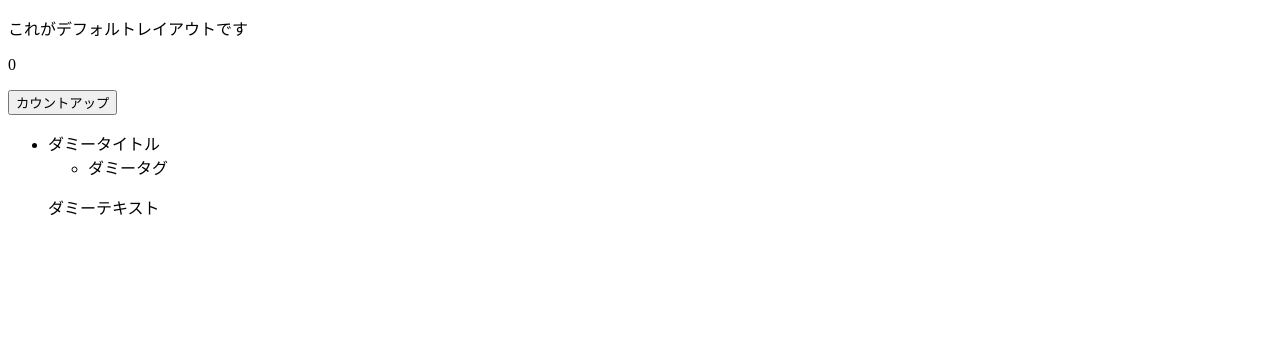
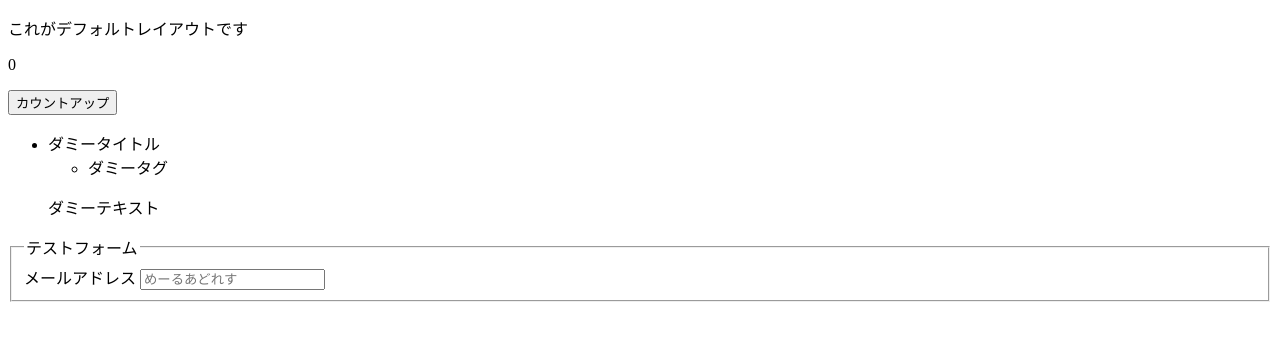
Before and after one commit to tmo-taka/vitest, a Nuxt app in the folder vitest-project/: page / in a window 1280 px wide. Shown: the top 340 px of the page. Built offline with nearby package versions, Linux system fonts and the light colour scheme.

Commit message:
Formコンポーネント作成

```diff
--- a/vitest-project/components/Form.vue
+++ b/vitest-project/components/Form.vue
@@ -1,9 +1,23 @@
+<script setup lang="ts">
+    const value = ref<string>('');
+    const errorFlag = ref<boolean>(false);
+    const valueUpdate = (event: Event) => {
+        if(!(event.target instanceof HTMLInputElement)){
+            return
+        }
+        value.value = event.target.value;
+
+        errorFlag.value = !value.value.includes('@') ? true : false;
+    }
+</script>
+
 <template>
     <fieldset>
         <legend>テストフォーム</legend>
         <label>
             メールアドレス
-            <input type="text" placeholder="めーるあどれす">
+            <input type="text" placeholder="めーるあどれす" @blur="valueUpdate" :value="value">
+            <div v-if="errorFlag">入力文字に"@"を入れてください。</div>
         </label>
     </fieldset>
 </template>
--- a/vitest-project/pages/index.vue
+++ b/vitest-project/pages/index.vue
@@ -4,6 +4,7 @@
             <!-- <template #header>ヘッダー</template> -->
             <Top />
             <List />
+            <Form />
         </div>
     </NuxtLayout>
 </template>
```
